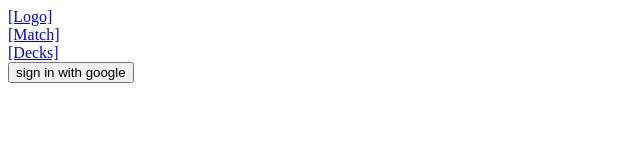
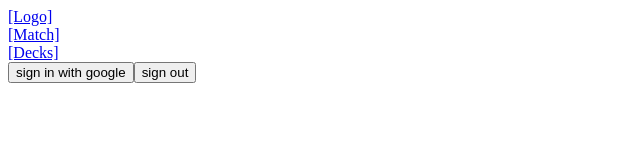
Before and after one commit to ComeToMiCasa/ygo.gg, a React app: page / in a window 1280 px wide. Shown: the top 160 px of the page, without its empty margins (0-640 px from the left). Built offline with nearby package versions, Linux system fonts and the light colour scheme; no server answers.

Commit message:
ADD sign out

```diff
--- a/pages/home.js
+++ b/pages/home.js
@@ -1,28 +1,30 @@
-import React, { useContext, useEffect } from "react";
-import {
-    GoogleAuthProvider,
-    onAuthStateChanged,
-    signInWithPopup,
-} from "firebase/auth";
+import React, { useContext } from "react";
+import { signInWithPopup, signOut } from "firebase/auth";
 import auth, { googleProvider } from "../src/auth";
 import { userContext } from "../src/context";
 
 const Home = () => {
-    const { username, setUsername, uid, setUid } = useContext(userContext);
+    const { uid } = useContext(userContext);
 
     const handleSignIn = () => {
         signInWithPopup(auth, googleProvider)
             .then((res) => {
-                const credential = GoogleAuthProvider.credentialFromResult(res);
                 const user = res.user;
                 console.log(user.uid);
             })
             .catch((e) => console.error(e));
     };
 
+    const handleSignOut = () => {
+        signOut(auth)
+            .then(() => console.log("sign out success"))
+            .catch((e) => console.error(e));
+    };
+
     return (
         <div>
             <button onClick={handleSignIn}>sign in with google</button>
+            <button onClick={handleSignOut}>sign out</button>
             {uid}
         </div>
     );
```
